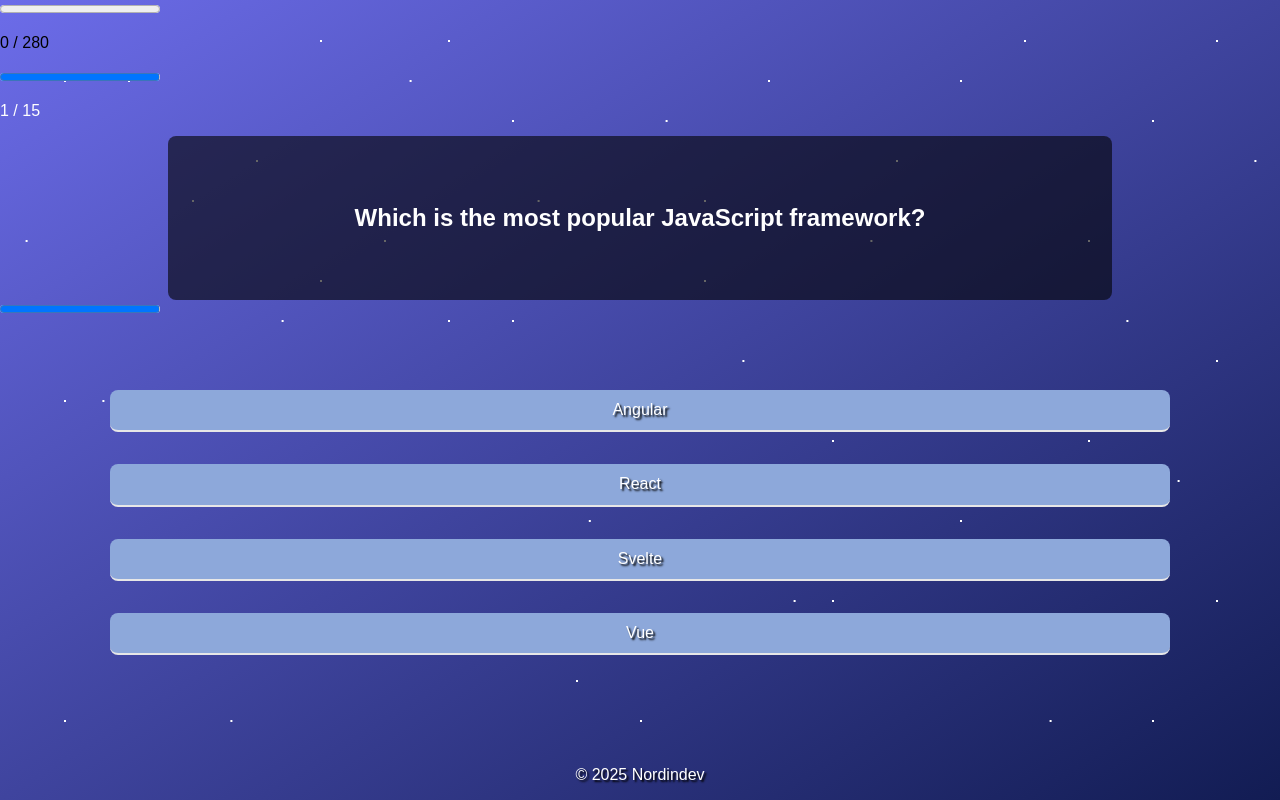
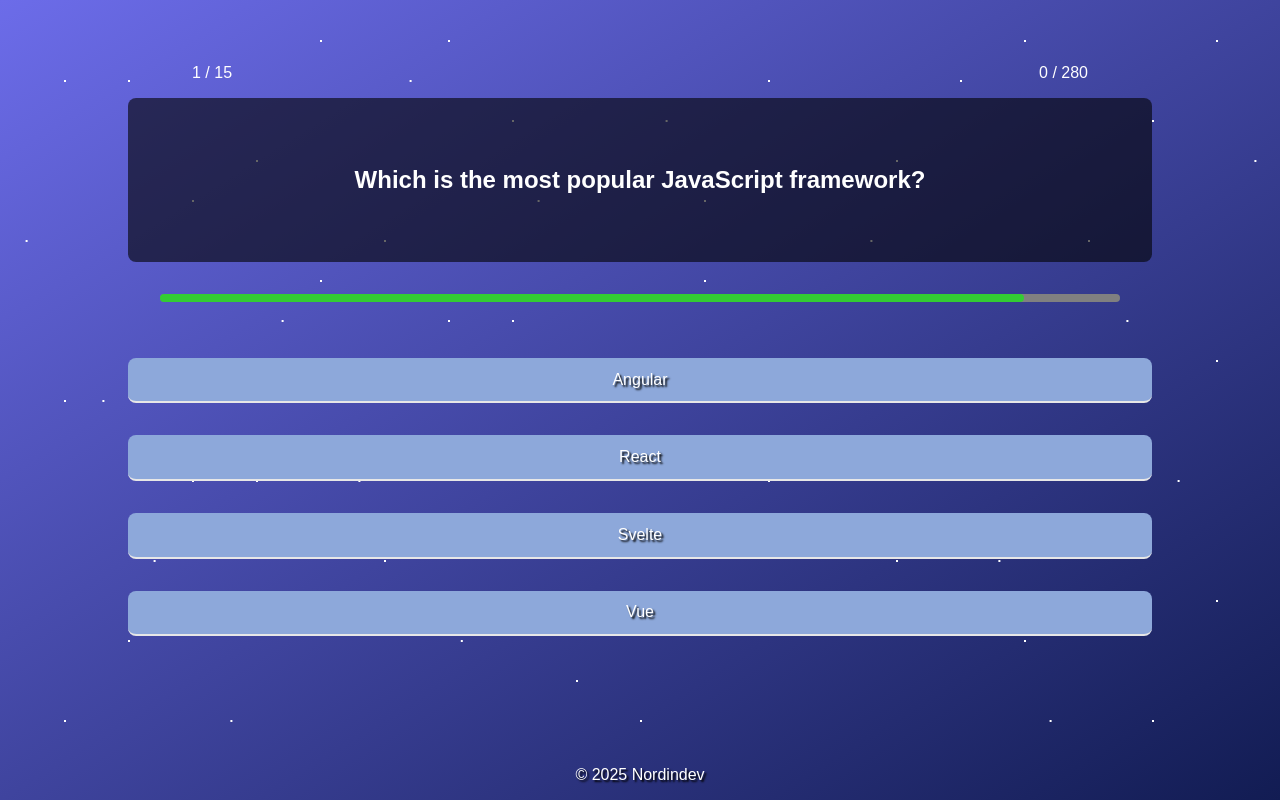
Before and after one commit to Niklas-Nordin/React-quiz-app, a React (Vite) app: page / in a window 1280 px wide. Both pictures are taken after a click on the button "Start". Built offline with nearby package versions, Linux system fonts and the light colour scheme.

Commit message:
Fixing some styling for the time-bar, and also splitting up one component into two. Question and answer options

```diff
--- a/src/App.tsx
+++ b/src/App.tsx
@@ -51,7 +51,7 @@
   score: 0,
   answers: {},
   points: 0,
-  timeRemaining: 1000
+  timeRemaining: 20
 }
 
 const reducer = (state: State, action: Action): State => {
@@ -175,8 +175,6 @@
       {status === "ready" && <StartingPage numQuestions={numQuestions} dispatch={dispatch} />}
       {status === "active" &&
       <>
-        <Progress index={index} numQuestions={numQuestions} points={points} maxPoints={maxPoints} />
-        <Timer timeRemaining={timeRemaining} status={status} selectedOption={answers[index] ?? null} dispatch={dispatch} />
         <Question numQuestions={numQuestions} question={currentQuestion} index={index} points={points} timeRemaining={timeRemaining} maxPoints={maxPoints} selectedOption={answers[index] ?? null} dispatch={dispatch} />
       </>
       }
--- a/src/components/Progress.tsx
+++ b/src/components/Progress.tsx
@@ -1,19 +1,18 @@
-import type {Action} from "../App";
+import "../css/progress.css"
 
 type Props = {
-  index: number;
-  numQuestions: number;
+  index: number
+  numQuestions: number
   points: number;
   maxPoints: number;
-  dispatch?: React.Dispatch<Action>;
 }
 
-function Progress({index, numQuestions, points, maxPoints, dispatch}: Props) {
+function Progress({points, maxPoints, numQuestions, index}: Props) {
   return (
-    <>
-      <progress value={index} max={numQuestions}></progress>
+    <div className="progress-container">
+      <p>{index + 1} / {numQuestions}</p>
       <p>{points} / {maxPoints}</p>
-    </>
+    </div>
   );
 }
 
--- a/src/components/Question.tsx
+++ b/src/components/Question.tsx
@@ -4,6 +4,7 @@
 import NextFinishButton from "./NextFinishButton";
 import Timer from "./Timer";
 import SelectOption from "./SelectOption";
+import Progress from "./Progress";
 
 type Props = {
     numQuestions: number
@@ -16,11 +17,11 @@
     dispatch: React.Dispatch<Action>
 }
 
-function Question({numQuestions, question, index, points, selectedOption, timeRemaining, dispatch}: Props) {
+function Question({numQuestions, question, index, points, maxPoints, selectedOption, timeRemaining, dispatch}: Props) {
 
   return (
     <div className="question-container">
-      <p>{index + 1} / {numQuestions}</p>
+      <Progress index={index} numQuestions={numQuestions} points={points} maxPoints={maxPoints} />
       <div className="question-text-container">
         <h2 className="question">{question.question}</h2>
       </div>
--- a/src/components/Timer.tsx
+++ b/src/components/Timer.tsx
@@ -1,6 +1,7 @@
 import { useEffect } from "react";
 import TimesUp from "./TimesUp";
 import type { Action } from "../App";
+import "../css/timer.css"
 
 type Props = {
     timeRemaining: number
@@ -32,7 +33,14 @@
   return (
     <>
       {timeRemaining > 0 && (
-        <progress className="time-bar" value={timeRemaining} max={1000} />
+        <div className="time-bar">
+          <div style={{
+            width: `${(timeRemaining / 20) * 100}%`,
+            backgroundColor: timeRemaining > 10 ? "rgba(0, 255, 0, 0.6)" : timeRemaining > 5 ? "rgba(255, 238, 0, 0.6)" : "rgba(255, 0, 0, 0.6)"
+          }}
+          className="time-left">
+          </div>
+        </div>
     )}
 
       {timeRemaining <= 0 && (
--- a/src/css/nextFinishButton.css
+++ b/src/css/nextFinishButton.css
@@ -1,6 +1,6 @@
 .next-finish-button {
   position: absolute;
-  bottom: 2rem;        /* avstånd från botten */
+  bottom: 4rem;        /* avstånd från botten */
   left: 50%;
   transform: translateX(-50%);
   width: 60%;
--- /dev/null
+++ b/src/css/progress.css
@@ -0,0 +1,7 @@
+.progress-container {
+    width: 70%;
+    display: flex;
+    justify-content: space-between;
+    align-items: center;
+    margin-top: 3rem;
+}
--- a/src/css/question.css
+++ b/src/css/question.css
@@ -1,13 +1,17 @@
 .question-container {
     color: white;
+    display: flex;
+    flex-direction: column;
+    justify-content: center;
+    align-items: center;
 }
 
 .question-text-container {
-    width: 70%;
+    width: 80%;
     background-color: rgba(0, 0, 0, 0.6);
     border-radius: 8px;
     margin: auto;
-    padding: 3rem 1.5rem;
+    padding: 3rem 0;
 }
 
 .question {
@@ -15,8 +19,9 @@
 }
 
 .option-container {
+    width: 100%;
     padding: 0 1rem;
-    margin-top: 4rem;
+    /* margin-top: 4rem; */
     display: flex;
     flex-direction: column;
     align-items: center;
@@ -25,13 +30,13 @@
 }
 
 .option-items {
-    width: 85%;
+    width: 80%;
     list-style: none;
 }
 
 .option-button {
     width: 100%;
-    padding: 0.7rem;
+    padding: 0.8rem;
     margin: 0.5rem auto;
     border: none;
     border-bottom: 2px solid rgb(231, 231, 231);
--- a/src/css/timer.css
+++ b/src/css/timer.css
@@ -1,3 +1,12 @@
 .time-bar {
+    background-color: gray;
+    border-radius: 20px;
+    width: 75%;
+    height: 0.5rem;
+    margin: 2rem 0;
+}
 
+.time-left {
+    height: 0.5rem;
+    border-radius: 20px;
 }
```
Also changed, not shown: src/components/SelectOption.tsx (+4 -4 lines).
